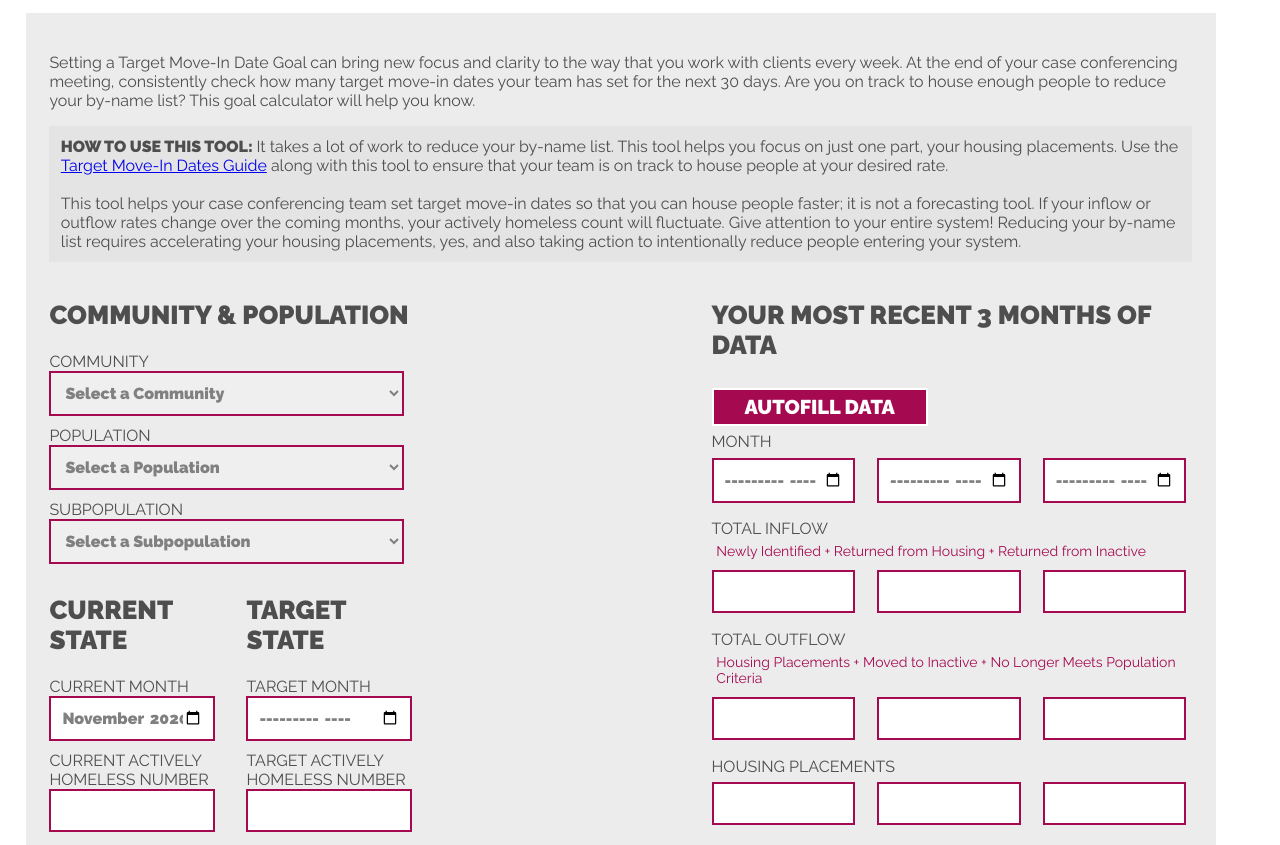
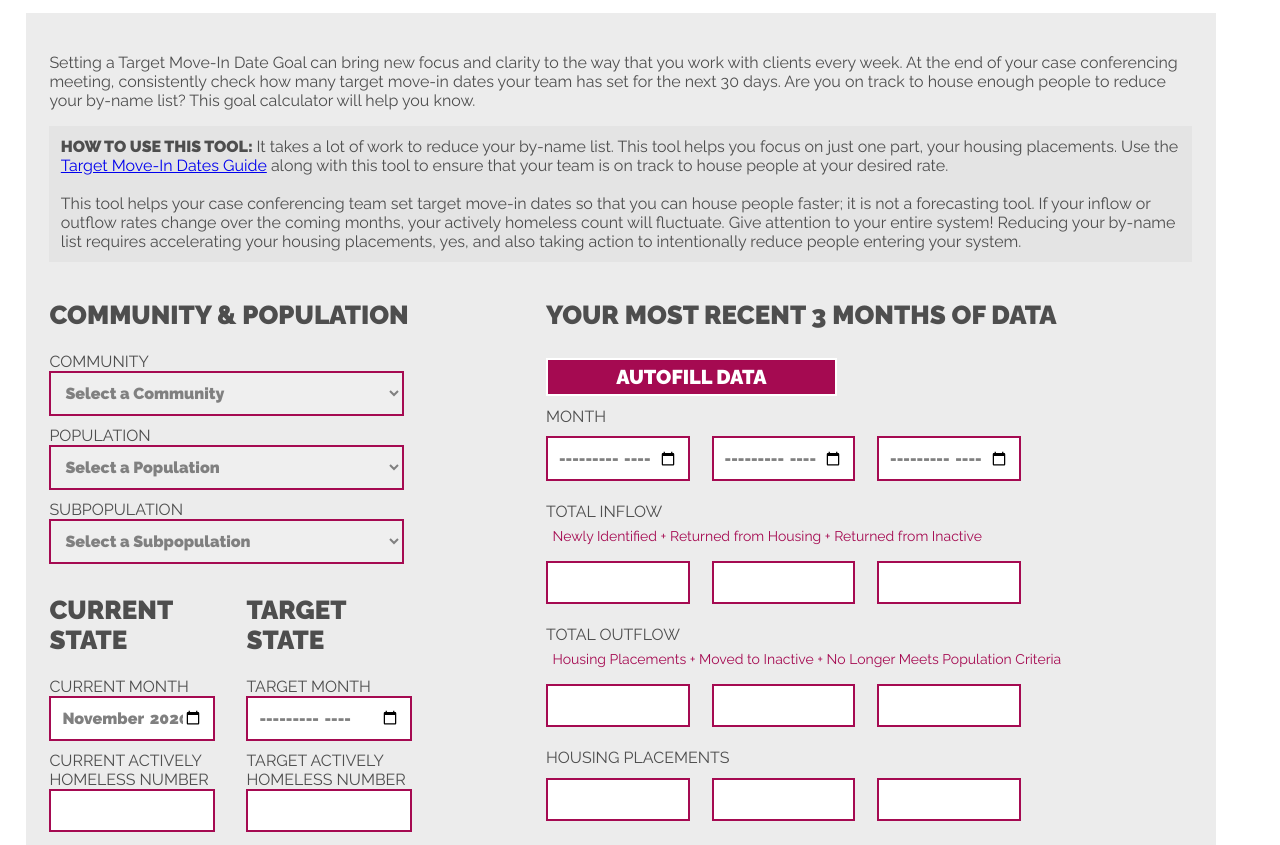
Before and after one commit to builtforzero/30-day-target-move-in-date-calculator, a website built with Parcel: page client/index.html in a window 1280 px wide. Shown: the top 845 px of the page. Built offline with nearby package versions, Linux system fonts and the light colour scheme; no server answers.

Commit message:
v3 UI updates

```diff
--- a/client/style.css
+++ b/client/style.css
@@ -49,75 +49,75 @@ h2 {
     margin-right: 10%;
   }
   .dataHeader {
-    grid-column: 5/8;
+    grid-column: 4/8;
     grid-row: 2;
   }
   .monthLabel {
-    grid-column: 5/8;
+    grid-column: 4/8;
     grid-row: 3;
     text-align: left;
   }
   .month1 {
+    grid-column: 4;
+    grid-row: 4;
+  }
+  .month2 {
     grid-column: 5;
     grid-row: 4;
   }
-  .month2 {
+  .month3 {
     grid-column: 6;
     grid-row: 4;
   }
-  .month3 {
-    grid-column: 7;
-    grid-row: 4;
-  }
   .inflowLabel {
-    grid-column: 5/8;
+    grid-column: 4/8;
     grid-row: 5;
     text-align: left;
   }
   .inflow1 {
+    grid-column: 4;
+    grid-row: 6;
+  }
+  .inflow2 {
     grid-column: 5;
     grid-row: 6;
   }
-  .inflow2 {
+  .inflow3 {
     grid-column: 6;
     grid-row: 6;
   }
-  .inflow3 {
-    grid-column: 7;
-    grid-row: 6;
-  }
   .outflowLabel {
-    grid-column: 5/8;
+    grid-column: 4/8;
     grid-row: 7;
     text-align: left;
   }
   .outflow1 {
+    grid-column: 4;
+    grid-row: 8;
+  }
+  .outflow2 {
     grid-column: 5;
     grid-row: 8;
   }
-  .outflow2 {
+  .outflow3 {
     grid-column: 6;
     grid-row: 8;
   }
-  .outflow3 {
-    grid-column: 7;
-    grid-row: 8;
-  }
   .hpLabel {
-    grid-column: 5/8;
+    grid-column: 4/8;
     grid-row: 9;
     text-align: left;
   }
   .housed1 {
+    grid-column: 4;
+    grid-row: 10;
+  }
+  .housed2 {
     grid-column: 5;
     grid-row: 10;
   }
-  .housed2 {
+  .housed3 {
     grid-column: 6;
-    grid-row: 10;
-  }
-  .housed3 {
-    grid-column: 7;
     grid-row: 10;
   }
   .submitButton {
@@ -153,6 +153,7 @@ h2 {
   }
   .explanation1, .explanation2, .explanation3 {
     padding: 0% 4%;
+    font-size: 14px;
   }
   .paramNumMonths {
     grid-column: 1;
```
